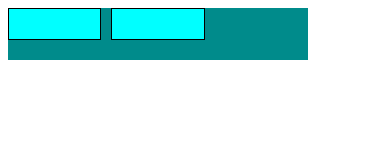
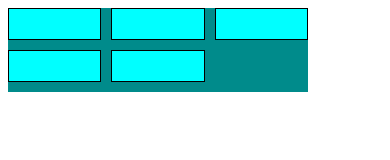
Before and after one commit to Viktorcodee/CSS-Work-File, a plain HTML site: page 21-lesson/External-css.html in a window 390 px wide. Drawn offline with Linux system fonts and the light colour scheme.

Commit message:
Responsive design restored

```diff
--- a/21-lesson/External-css.html
+++ b/21-lesson/External-css.html
@@ -14,9 +14,9 @@
     <div class="box"> <!-- Grid container -->
         <div class="box-item"></div><!-- Grid Item-->
         <div class="box-item"></div><!-- Grid Item-->
-        <div class="box-item14"></div><!-- Grid Item-->
-        <div class="box-item13"></div><!-- Grid Item-->
-        <div class="box-item12"></div><!-- Grid Item-->
+        <div class="box-item"></div><!-- Grid Item-->
+        <div class="box-item"></div><!-- Grid Item-->
+        <div class="box-item"></div><!-- Grid Item-->
         <div class="box-item11"></div><!-- Grid Item-->
         <div class="box-item10"></div><!-- Grid Item-->
 
```
Also changed, not shown: 25-Lesson copy/index.html (+0 -1 lines).
